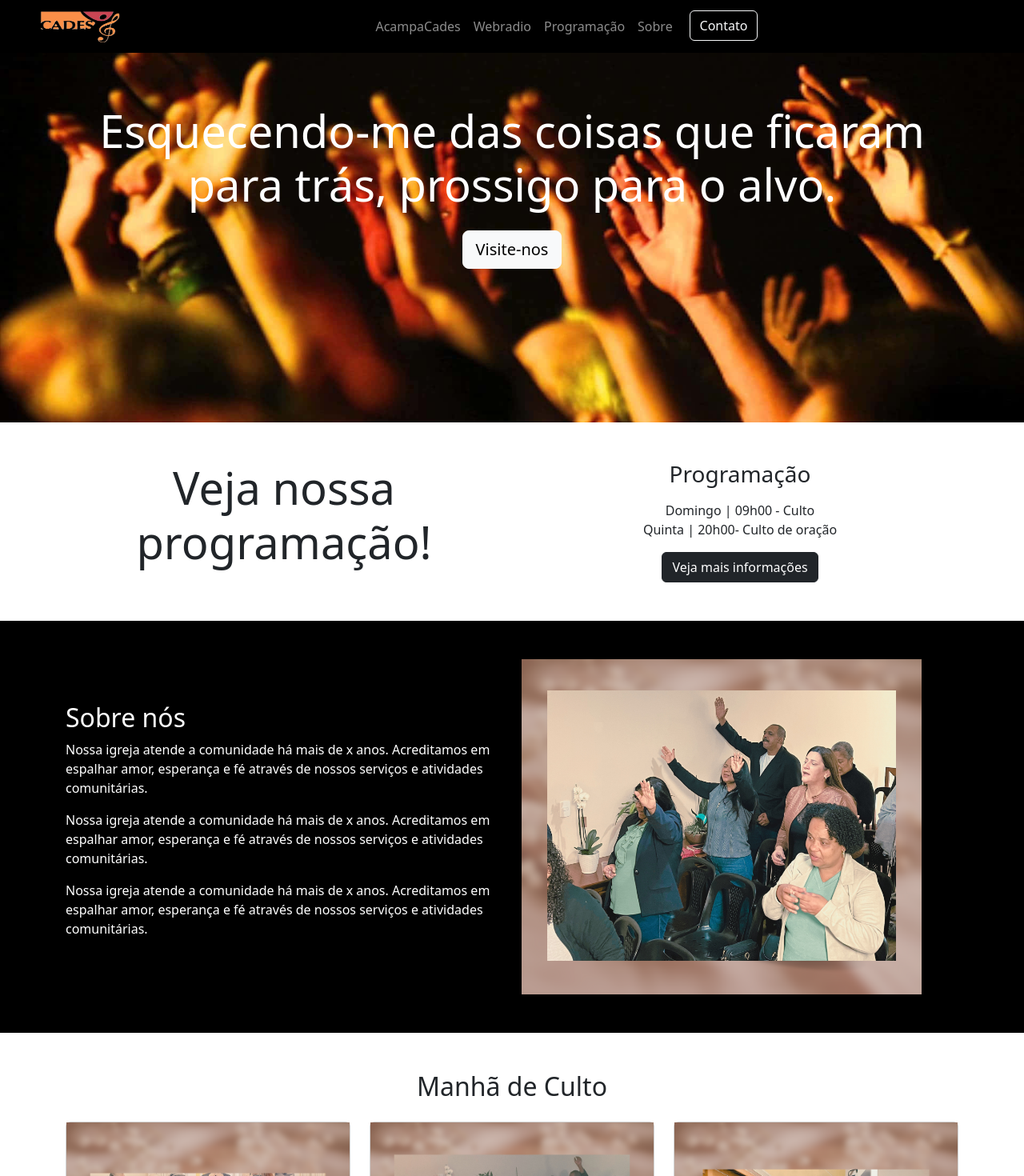
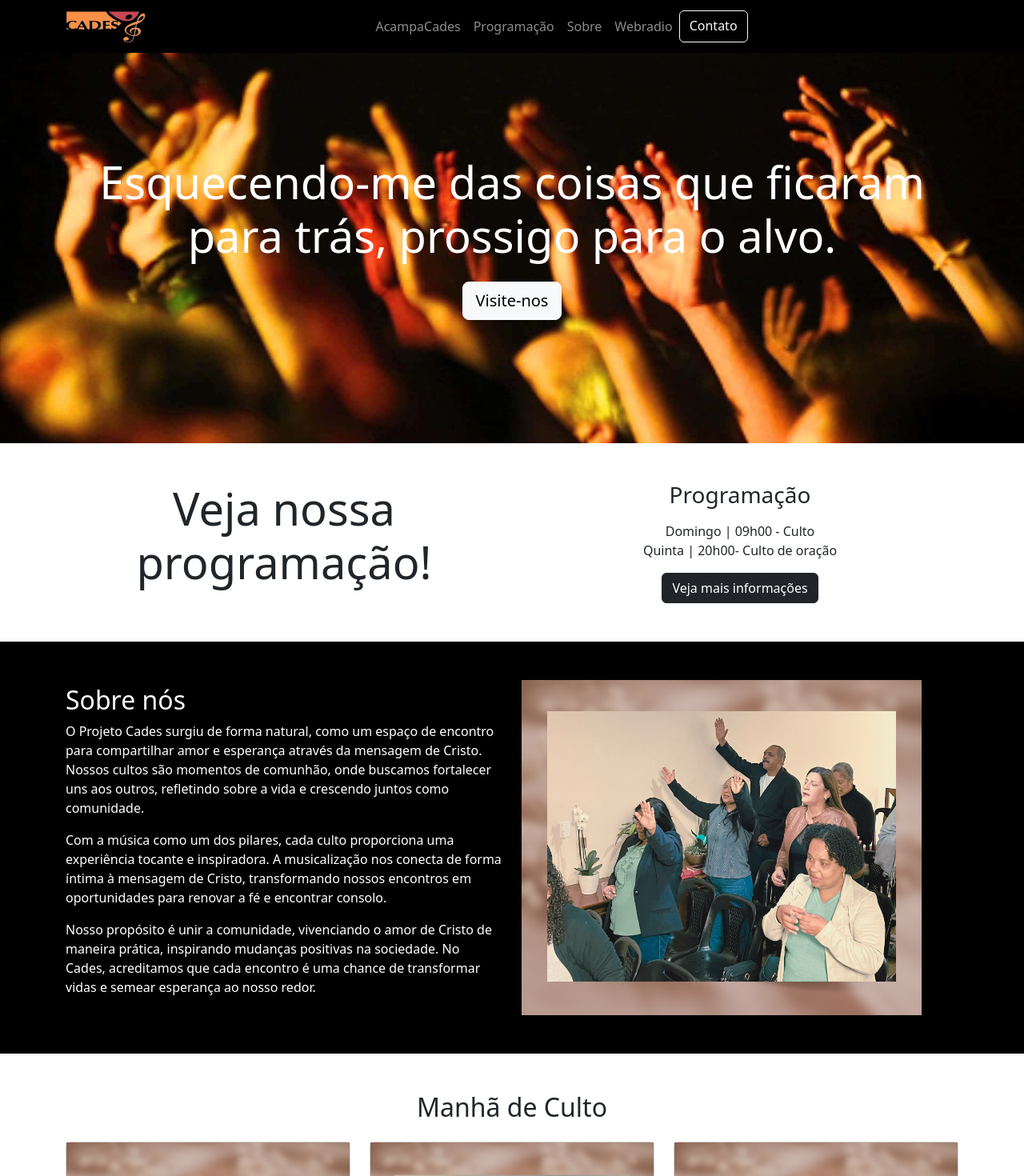
Before and after one commit to Louiz77/WebRadio, a Next.js app: page / in a window 1280 px wide. Shown: the top 1470 px of the page at 80% size. Built offline with nearby package versions, Linux system fonts and the light colour scheme.

Commit message:
fix: nav and imp react-bootstrap

```diff
--- a/package.json
+++ b/package.json
@@ -14,6 +14,7 @@
     "bootstrap": "^5.3.3",
     "next": "14.2.5",
     "react": "^18",
+    "react-bootstrap": "^2.10.4",
     "react-dom": "^18"
   }
 }
--- a/pages/index.js
+++ b/pages/index.js
@@ -1,11 +1,13 @@
 import Image from 'next/image';
 import Link from 'next/link';
-import React, { useEffect } from 'react';
+import Head from 'next/head';
+import React from 'react';
 import useWebradioPlayer from '../hooks/radioscript';
 import '../static/globals.css';
 /** @jsxImportSource @emotion/react */
 import { css } from '@emotion/react';
 import styled from '@emotion/styled';
+import { Navbar, Nav, Container, Button  } from 'react-bootstrap';
 
 const sectionStyle = css`
   padding: 5rem 0;
@@ -39,71 +41,47 @@ export default function Home() {
 
   return (
     <div>
-      <nav className="navbar navbar-expand-lg navbar-dark bg-black">
-        <Link href="/" legacyBehavior>
-          <a className="navbar-brand">
-          <Image src="/logo.png"
-          width={100} height={40}
-          alt="Logo"
-          style={{
-            marginLeft: '50%',
-          }}
-          />
-          </a>
-        </Link>
-        <button
-          className="navbar-toggler"
-          type="button"
-          data-toggle="collapse"
-          data-target="#navbarNav"
-          aria-controls="navbarNav"
-          aria-expanded="false"
-          aria-label="Toggle navigation"
-        >
-          <span className="navbar-toggler-icon"></span>
-        </button>
-        <div className="collapse navbar-collapse" id="navbarNav">
-          <ul className="navbar-nav m-auto">
-            <li className="nav-item">
-              <a className="nav-link" href="https://forms.gle/Cmja3W4y1cacu4AB7" legacyBehavior>
-                AcampaCades
-              </a>
-            </li>
-            <li className="nav-item">
-              <a className="nav-link" href="#">
-                Webradio
-              </a>
-            </li>
-            <li className="nav-item">
-              <a className="nav-link" href="#">
-                Programação
-              </a>
-            </li>
-            <li className="nav-item">
-              <a className="nav-link" href="#">
-                Sobre
-              </a>
-            </li>
+      <Head>
+        <title>Projeto Cades</title>
+      </Head>
+      <Navbar expand="lg" variant="dark" style={{ backgroundColor: 'black' }}>
+        <Container>
+          <Link href="/" legacyBehavior passHref>
+            <Navbar.Brand>
+              <Image
+                src="/logo.png"
+                width={100}
+                height={40}
+                alt="Logo"
 
-            <li className="nav-item">
-              <a className="btn btn-outline-light ml-2"
-              href="#"
-              style={{
-                marginLeft: '15%',
-              }}>
+              />
+            </Navbar.Brand>
+          </Link>
+          <Navbar.Toggle aria-controls="navbarNav" />
+          <Navbar.Collapse id="navbarNav">
+            <Nav className="m-auto">
+              <Nav.Link href="https://forms.gle/Cmja3W4y1cacu4AB7">AcampaCades</Nav.Link>
+              <Nav.Link href="#programacao">Programação</Nav.Link>
+              <Nav.Link href="#sobre">Sobre</Nav.Link>
+              <Nav.Link href="#webradio">Webradio</Nav.Link>
+              <Button
+                variant="outline-light"
+                className="ml-2"
+                href="#"
+              >
                 Contato
-              </a>
-            </li>
-          </ul>
-        </div>
-      </nav>
+              </Button>
+            </Nav>
+          </Navbar.Collapse>
+        </Container>
+      </Navbar>
 
       <section
         className="section hero d-flex align-items-center justify-content-center text-center"
         style={{
           background: `url('/hero-image.jpg') no-repeat center center/cover`,
-          paddingTop: '5%',
-          paddingBottom: '15%',
+          paddingTop: '10%',
+          paddingBottom: '12%',
 
         }}
       >
@@ -117,7 +95,7 @@ export default function Home() {
         </div>
       </section>
 
-      <section className="section py-5 text-center second-section">
+      <section id="programacao" className="section py-5 text-center second-section">
         <div className="container">
           <div className="row">
             <div className="col-md-6 text-md-left">
@@ -139,6 +117,7 @@ export default function Home() {
       </section>
 
       <section
+        id='sobre'
         className="section text-white py-5"
         style={{ backgroundColor: 'black' }}
       >
@@ -147,19 +126,14 @@ export default function Home() {
             <div className="col-md-6">
               <h2>Sobre nós</h2>
               <p>
-                Nossa igreja atende a comunidade há mais de x anos. Acreditamos
-                em espalhar amor, esperança e fé através de nossos serviços e
-                atividades comunitárias.
+              O Projeto Cades surgiu de forma natural, como um espaço de encontro para compartilhar amor e esperança através da mensagem de Cristo.
+              Nossos cultos são momentos de comunhão, onde buscamos fortalecer uns aos outros, refletindo sobre a vida e crescendo juntos como comunidade.
               </p>
               <p>
-                Nossa igreja atende a comunidade há mais de x anos. Acreditamos
-                em espalhar amor, esperança e fé através de nossos serviços e
-                atividades comunitárias.
+              Com a música como um dos pilares, cada culto proporciona uma experiência tocante e inspiradora. A musicalização nos conecta de forma íntima à mensagem de Cristo, transformando nossos encontros em oportunidades para renovar a fé e encontrar consolo.
               </p>
               <p>
-                Nossa igreja atende a comunidade há mais de x anos. Acreditamos
-                em espalhar amor, esperança e fé através de nossos serviços e
-                atividades comunitárias.
+              Nosso propósito é unir a comunidade, vivenciando o amor de Cristo de maneira prática, inspirando mudanças positivas na sociedade. No Cades, acreditamos que cada encontro é uma chance de transformar vidas e semear esperança ao nosso redor.
               </p>
             </div>
             <div className="col-md-6">
@@ -239,7 +213,7 @@ export default function Home() {
         </div>
       </section>
 
-      <section className="section radio-section py-5 bg-black text-white">
+      <section id='webradio' className="section radio-section py-5 bg-black text-white">
         <div className="container">
           <h1 className="display-4 fw-bold mb-4">WEBRADIO CADES</h1>
           <div className="custom-player mb-4">
```
Also changed, not shown: 1 other file (tests, documents, lock files or other folders).
